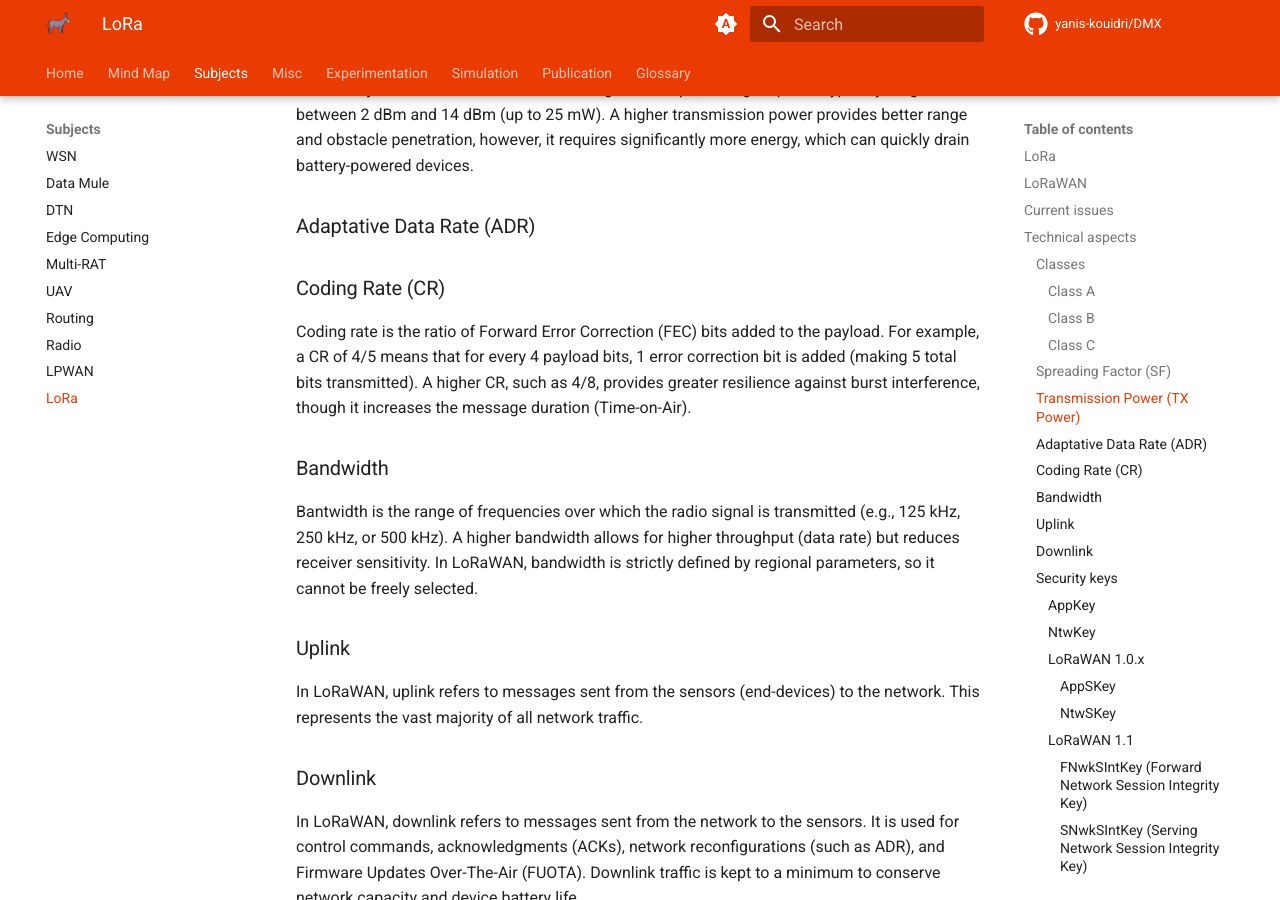
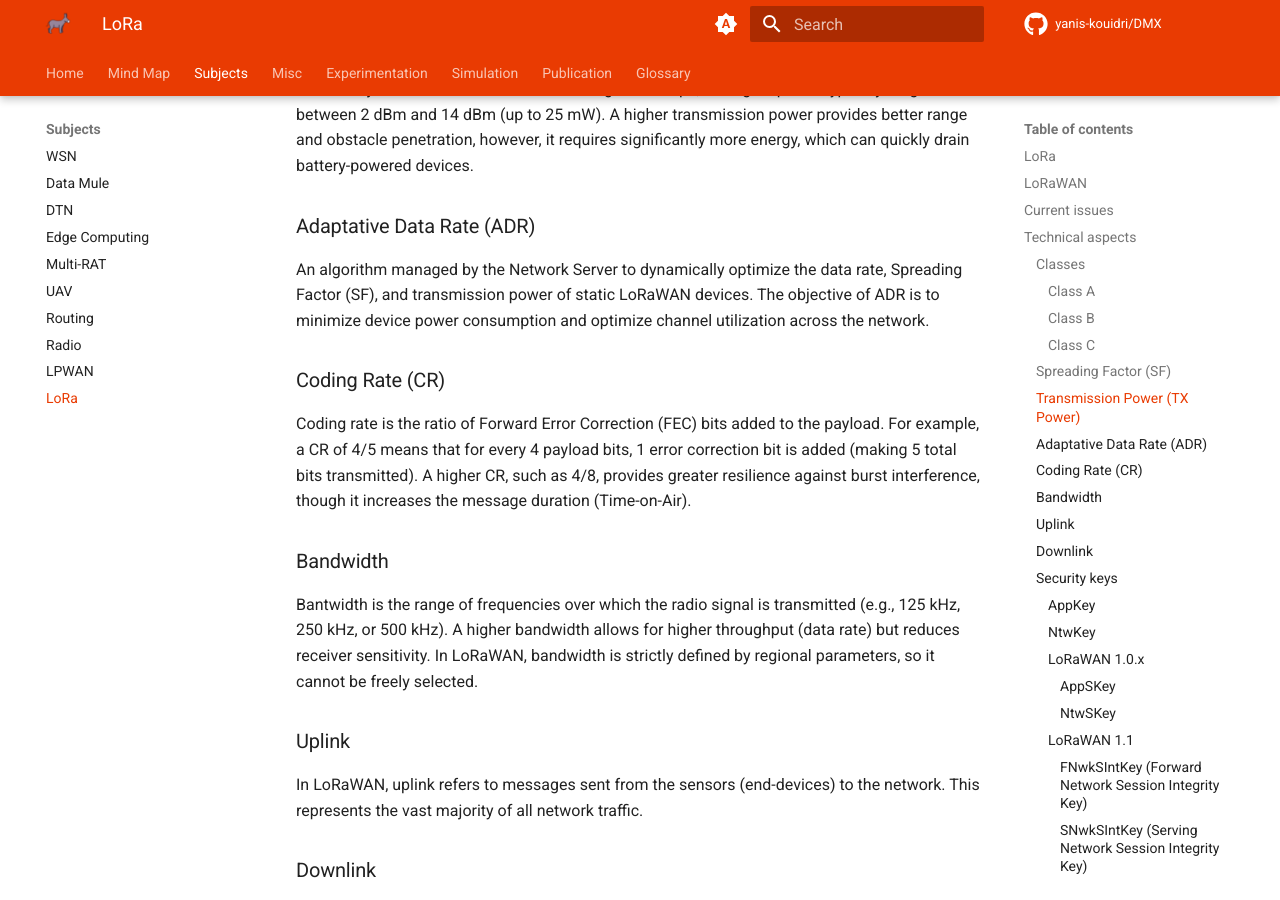
Before and after one commit to Yanis-Kouidri/DMX, an MkDocs documentation site: the page built from docs/subjects/lora.md, in a window 1280 px wide and 900 px high, scrolled down 2505 px. Built offline with MkDocs 1.6.1 and Material for MkDocs 9.7.7, drawn with Linux system fonts in a browser that asks for light colours; comment, search, counter and statistics services are not loaded; some of the changed lines change nothing that is shown; some of the changed text lies outside the part shown.

Commit message:
feat: add Adaptive Data Rate explanation and Frame fields section to LoRaWAN documentation

```diff
--- a/docs/subjects/lora.md
+++ b/docs/subjects/lora.md
@@ -59,6 +59,8 @@ Additionally, different Spreading Factors are orthogonal to one another. This me
 The Transmission Power defines the amount of energy, expressed in dBm, supplied to the antenna by the transmitter to send a message. In Europe, the signal power typically ranges between 2 dBm and 14 dBm (up to 25 mW). A higher transmission power provides better range and obstacle penetration, however, it requires significantly more energy, which can quickly drain battery-powered devices.
 
 ### Adaptative Data Rate (ADR)
+
+An algorithm managed by the Network Server to dynamically optimize the data rate, Spreading Factor (SF), and transmission power of static LoRaWAN devices. The objective of ADR is to minimize device power consumption and optimize channel utilization across the network.
 
 ### Coding Rate (CR)
 
@@ -139,3 +141,15 @@ A security component responsible for authenticating devices during the Over-The-
 #### Location Server / Geolocation Server
 
 A specialized server that calculates a sensor's geographic position by analyzing radio metadata (such as Time Difference of Arrival or RSSI signal strength) collected across multiple gateways, enabling positioning without power-hungry GPS hardware.
+
+### Frame fields
+
+#### MType
+
+#### FCnt
+
+#### FPort
+
+#### Payload
+
+#### MIC
```
